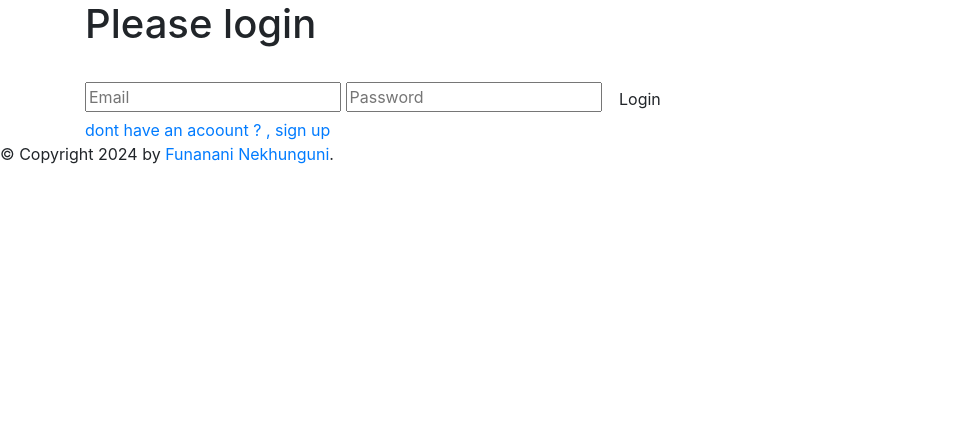
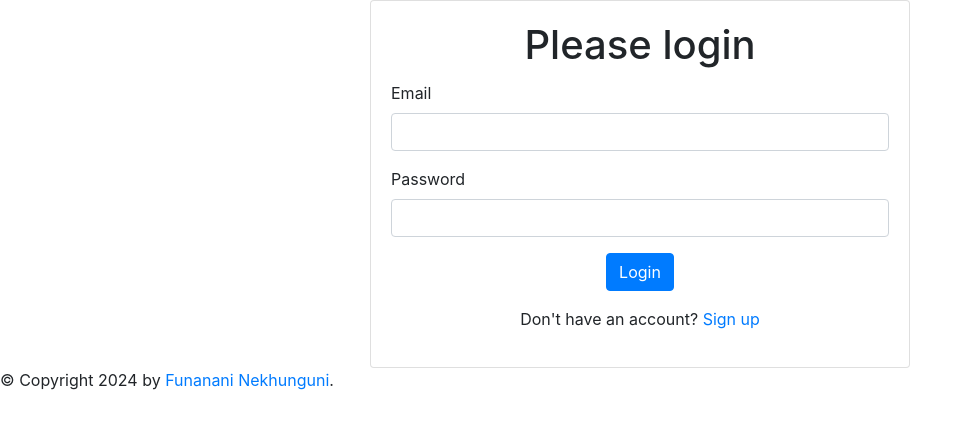
Before and after one commit to funi504/user-management, a Flask app: page /signin in a window 1280 px wide. Shown: the top 429 px of the page, without its empty margins (0-972 px from the left). Run offline with Flask 3, Linux system fonts and the light colour scheme; some libraries are stand-ins or nearby versions.

Commit message:
Update login.html

```diff
--- a/templates/login.html
+++ b/templates/login.html
@@ -1,22 +1,38 @@
 {% extends "base.html" %}
-    {% block content %}
-        <div class="container">
-                {% with messages = get_flashed_messages()%}
-                    {% if messages%}
-                        {% for message in messages%}
-                            <p id="flash_message">{{message}}</p>
-                        {%endfor%}
-                    {%endif%}
-                {%endwith%}
-            <h1>Please login</h1>
-            <br>
-            <form action="/signin" method="post">
-                <input type="email" placeholder="Email" name="email" required>
 
-                <input type="password" placeholder="Password" name="password" minlength="6" >
-
-                <input class="btn btn-default" type="submit" value="Login">
-            </form>
-            <a href="{{ url_for('signup') }}">dont  have an acoount ? , sign up</a>
+{% block content %}
+<div class="container">
+    <div class="row justify-content-center">
+        <div class="col-md-6">
+            <div class="card">
+                <div class="card-body">
+                    {% with messages = get_flashed_messages() %}
+                        {% if messages %}
+                            {% for message in messages %}
+                                <p id="flash_message">{{ message }}</p>
+                            {% endfor %}
+                        {% endif %}
+                    {% endwith %}
+                    <h1 class="card-title text-center">Please login</h1>
+                    <form action="/signin" method="post">
+                        <div class="mb-3">
+                            <label for="email" class="form-label">Email</label>
+                            <input type="email" class="form-control" id="email" name="email" required>
+                        </div>
+                        <div class="mb-3">
+                            <label for="password" class="form-label">Password</label>
+                            <input type="password" class="form-control" id="password" name="password" minlength="5" required>
+                        </div>
+                        <div class="text-center">
+                            <button type="submit" class="btn btn-primary">Login</button>
+                        </div>
+                    </form>
+                    <div class="text-center mt-3">
+                        <p>Don't have an account? <a href="{{ url_for('signup') }}">Sign up</a></p>
+                    </div>
+                </div>
+            </div>
         </div>
-    {% endblock %}
+    </div>
+</div>
+{% endblock %}
```
